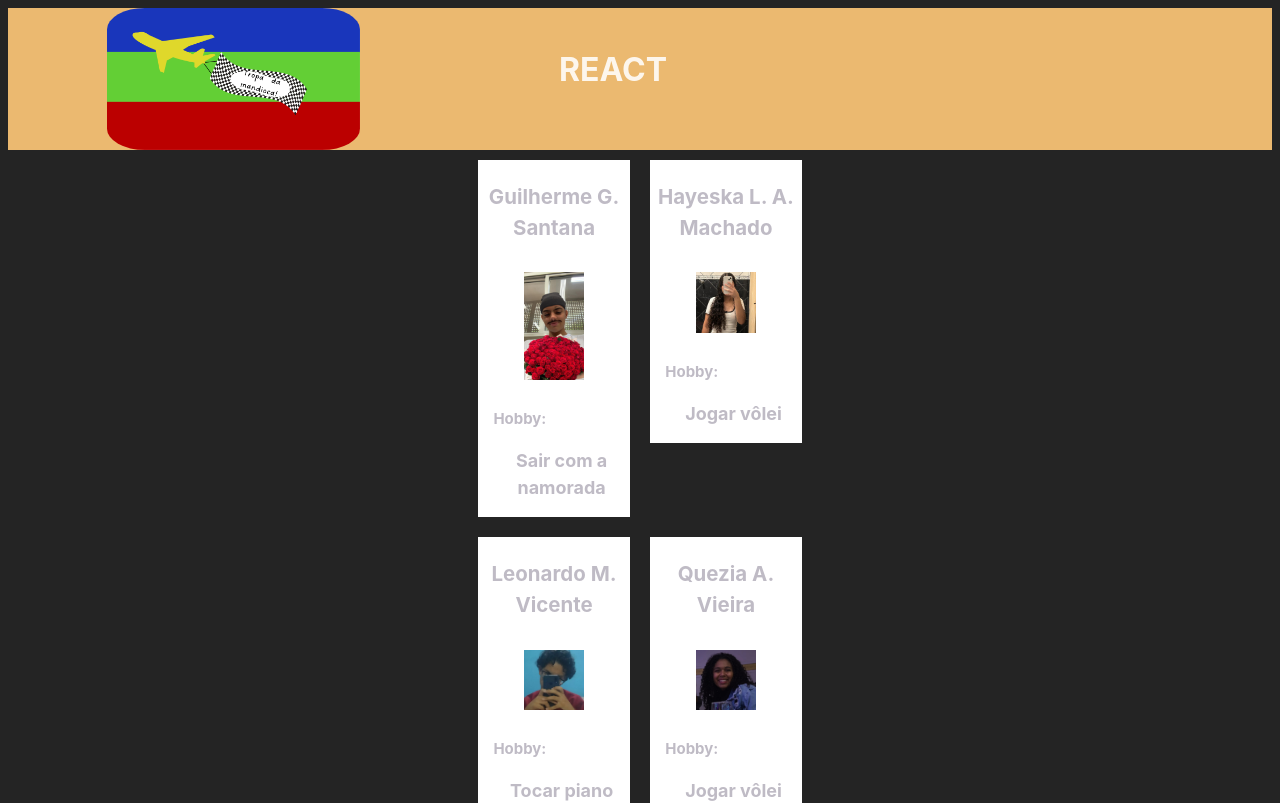
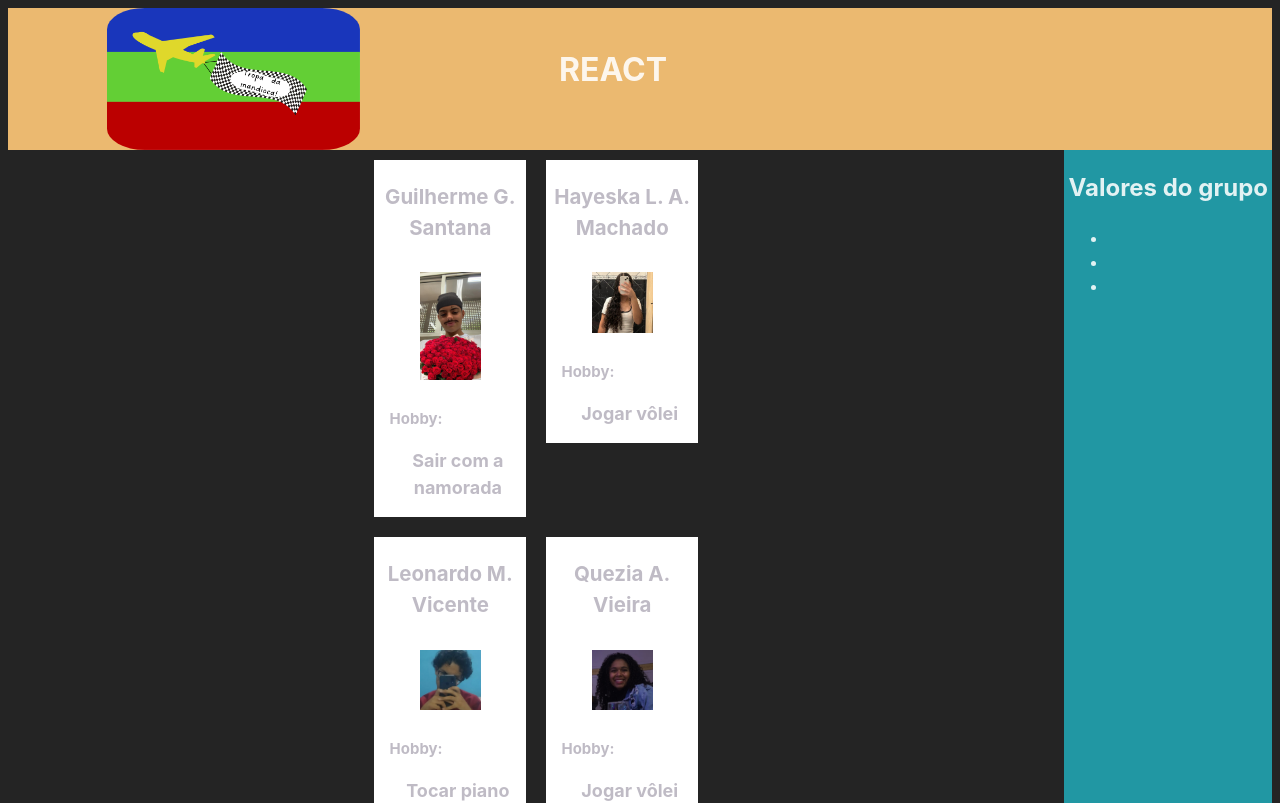
Before and after one commit to VieiraQuezia/Projeto-props, a React (Vite) app in the folder Desafio_Props/: page / in a window 1280 px wide. Shown: the top 803 px of the page. Built offline with nearby package versions, Linux system fonts and the light colour scheme.

Commit message:
aside do lado

```diff
--- a/Desafio_Props/src/App.css
+++ b/Desafio_Props/src/App.css
@@ -1,20 +1,10 @@
-
-
-
-.blocos{
+.blocos {
   display: flex;
   flex-wrap: wrap;
   justify-content: center;
-
-
-
-
-
 }
 
-.bloco{
-
-
+.bloco {
   background-color: #ffffff;
 
   font-size: 80%;
@@ -22,29 +12,23 @@
   width: 30%;
   height: 30%;
 
+  transition: all 0.5s ease;
 
-
-   transition: all .5s ease;
-
-  h2{
+  h2 {
     padding: 3% 0% 3%;
     text-align: center;
     font-size: 1.6vw;
-
   }
-  h3{
+  h3 {
     margin-left: 10%;
     text-align: left;
-
   }
 
-  p{
+  p {
     margin-bottom: 10%;
     text-align: center;
     font-size: 120%;
-
   }
-
 }
 
 .blocao {
@@ -57,14 +41,13 @@ font-size: 120%;
   flex-direction: row;
   justify-content: space-between;
 }
-.imagem{
+
+.imagem {
   width: 40%;
   height: 40%;
   padding: 5%;
 }
 
-
-.bloco:hover{
-
+.bloco:hover {
   opacity: 0.7;
 }
--- a/Desafio_Props/src/App.jsx
+++ b/Desafio_Props/src/App.jsx
@@ -16,13 +16,15 @@ function App() {
     <header>
       <Cabecalho/>
     </header>
+    <div className="divmeio">
     <article className="blocos">
         <Usuarios nome="Guilherme G. Santana" img={guilherme} hobby="Sair com a namorada"/>
         <Usuarios nome="Hayeska L. A. Machado" img={hayeska} hobby="Jogar vôlei"/>
         <Usuarios nome="Leonardo M. Vicente" img={leonardo} hobby="Tocar piano"/>
         <Usuarios nome="Quezia A. Vieira" img={quezia} hobby="Jogar vôlei"/>
-        <Lado/>
       </article>
+      <Lado/>
+      </div>
     </>
   );
 }
--- a/Desafio_Props/src/components/lado.css
+++ b/Desafio_Props/src/components/lado.css
@@ -1,3 +1,5 @@
 .aside {
     background-color: #2197a3;
+    padding-left: 4px;
+    padding-right: 4px;
 }
```
Lines whose indentation alone changed are shown as unchanged.
